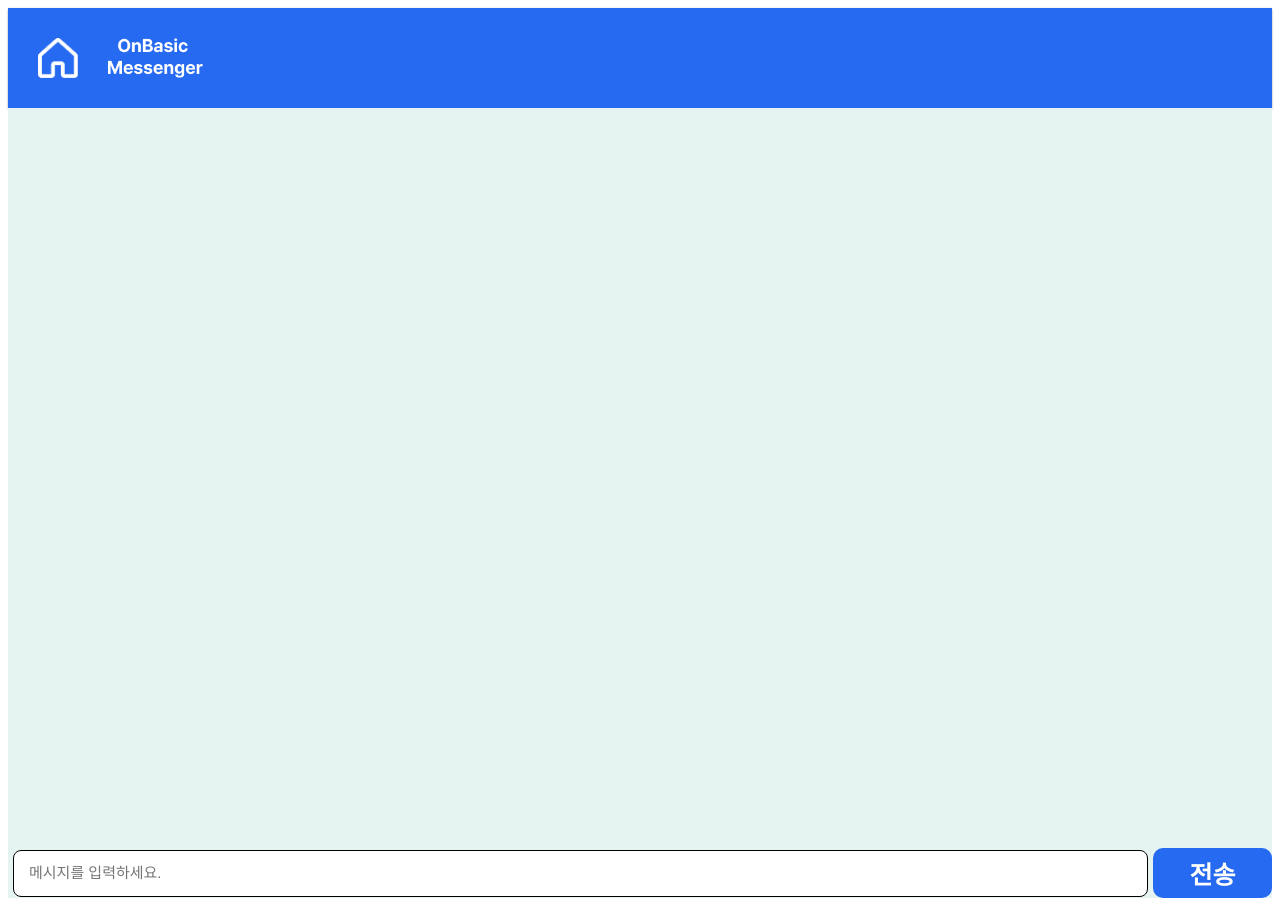
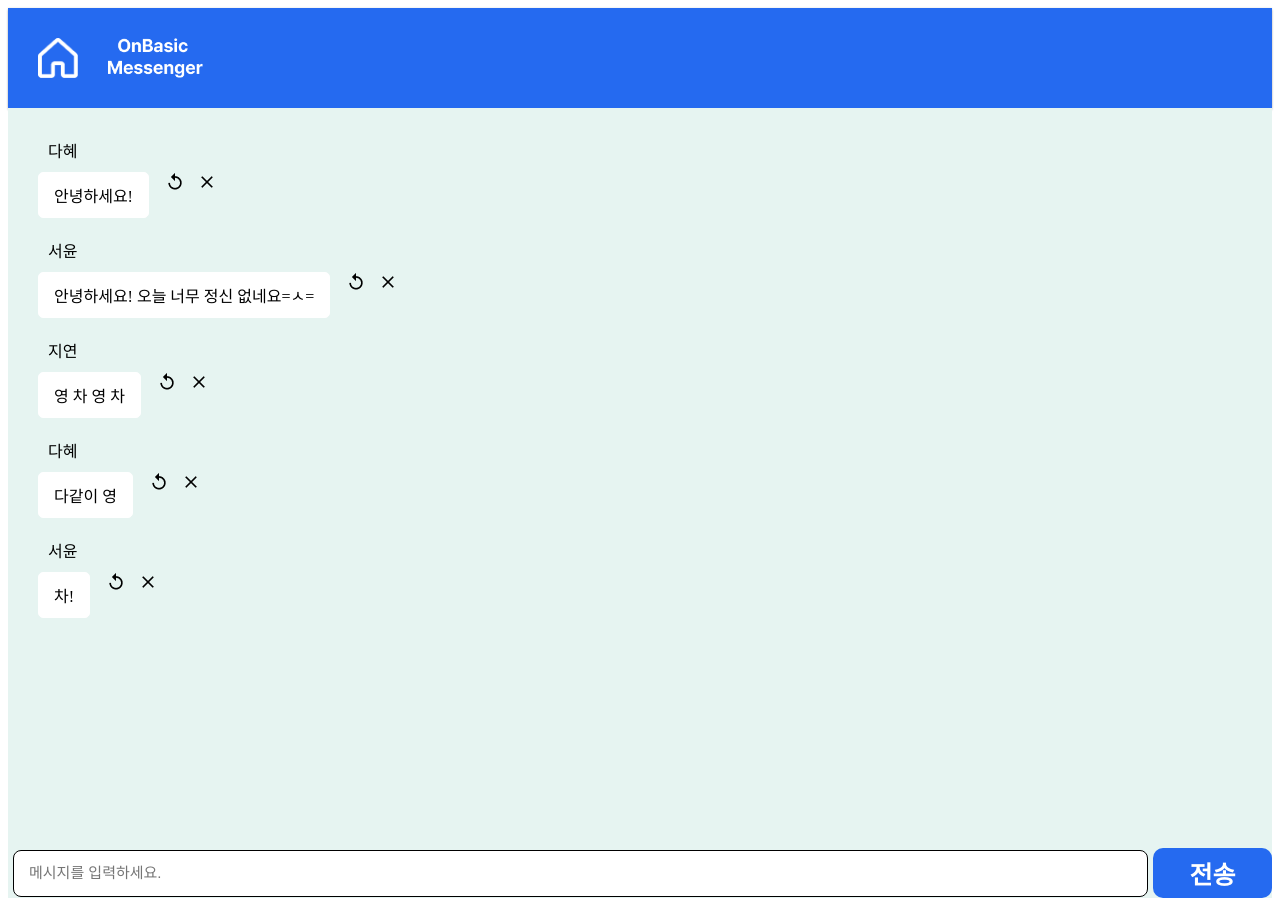
Before and after one commit to On-Basic/OnBasic_Messenger, a React (Create React App) app: page /main in a window 1280 px wide. Built offline with nearby package versions, Linux system fonts and the light colour scheme.

Commit message:
Add : 정적 메시지 데이터 출력

```diff
--- a/src/Components/Main/Chat.jsx
+++ b/src/Components/Main/Chat.jsx
@@ -3,12 +3,11 @@ import styled from 'styled-components';
 import { PALLETS } from 'Styles/theme';
 import { Input } from 'Components/common/Input';
 import Button from 'Components/common/Button';
+import ChatContentList from './ChatContentList';
+import { INITIAL_MESSAGE } from 'userData';
 
 const Chat = () => {
-
-
   const [InputMessage, setInputMessage] = useState('');
-
   const onChange = e => {
     setInputMessage(e.target.value);
   };
@@ -27,7 +26,7 @@ const Chat = () => {
   return (
     <ChatBar>
       <Container>
-
+        <ChatContentList chatItem={INITIAL_MESSAGE}/>
       </Container>
       <InputContent>
         <Input
--- a/src/Components/Main/ChatContentList.jsx
+++ b/src/Components/Main/ChatContentList.jsx
@@ -1,11 +1,13 @@
-import React, { useState, useEffect, useCallback, useRef } from 'react';
+import React, { useState, useRef } from 'react';
 import styled from 'styled-components';
 import { PALLETS } from 'Styles/theme';
 import ReButton from 'Components/common/ReButton';
 import Modal from 'Components/common/Modal';
+import { useSelector } from 'react-redux';
 
 const ChatContentList = ({ chatItem }) => {
-  const scrolleRef = useRef(null);
+  const scrollRef = useRef(null);
+  const chatList = useSelector(state => state.messages);
   const [modalVisible, setmodalVisible] = useState(false);
 
   const Replay = () => {
@@ -14,18 +16,13 @@ const ChatContentList = ({ chatItem }) => {
 
   const Remove = () => {
     setmodalVisible(!modalVisible);
-    console.log(modalVisible);
-  }
-
-  const closeModal = () => {
-    setmodalVisible(false);
   }
 
   return (
-    <UserWrapper>
-      <div>
-        <ChatMessageProfile src={chatItem.profileImage} ref={scrolleRef} />
-      </div>
+    <div ref={scrollRef}>
+    {chatList.map((chatItem, idx) => {
+      return(
+        <UserWrapper>
       <div>
         <UserInfo>
           <UserInfo>{chatItem.userName}</UserInfo>
@@ -38,16 +35,12 @@ const ChatContentList = ({ chatItem }) => {
           ReplayFunc={Replay}
           RemoveFunc={Remove}
       />
-       {modalVisible &&
-          <Modal
-            visible={modalVisible}
-            closable={true}
-            maskClosable={true}
-            onClose={closeModal}
-          >
-            삭제하시겠습니까?
-          </Modal>}
     </UserWrapper>
+      )
+    })}
+    {modalVisible&&
+     <Modal />}
+  </div>
   );
 };
 
@@ -56,14 +49,6 @@ export default ChatContentList;
 const UserWrapper = styled.div`
   display: flex;
   margin: 10px 0;
-`;
-
-const ChatMessageProfile = styled.img`
-  object-fit: cover;
-  width: 70px;
-  height: 70px;
-  border: 2px solid ${PALLETS.WHITE};
-  border-radius: 50%;
 `;
 
 const UserInfo = styled.div`
```
